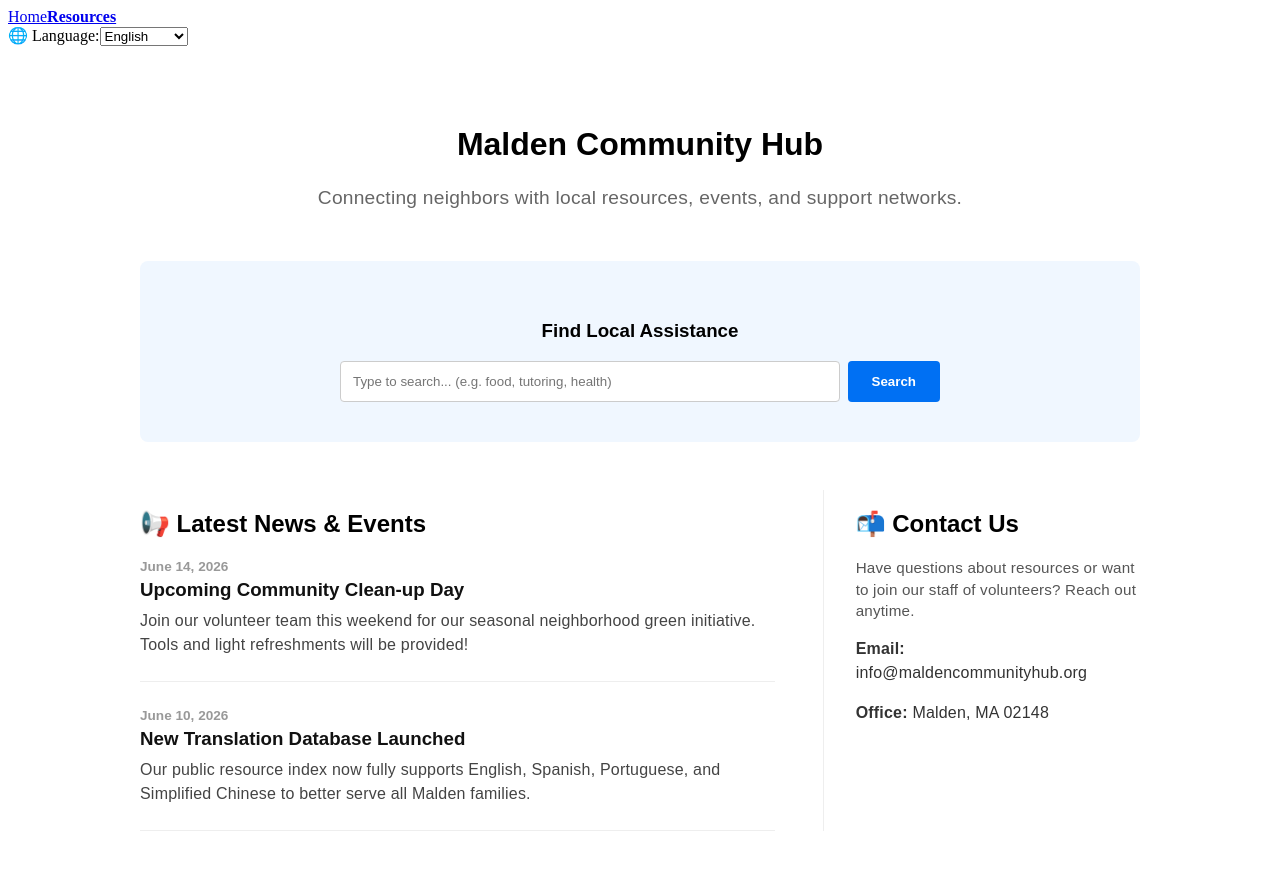
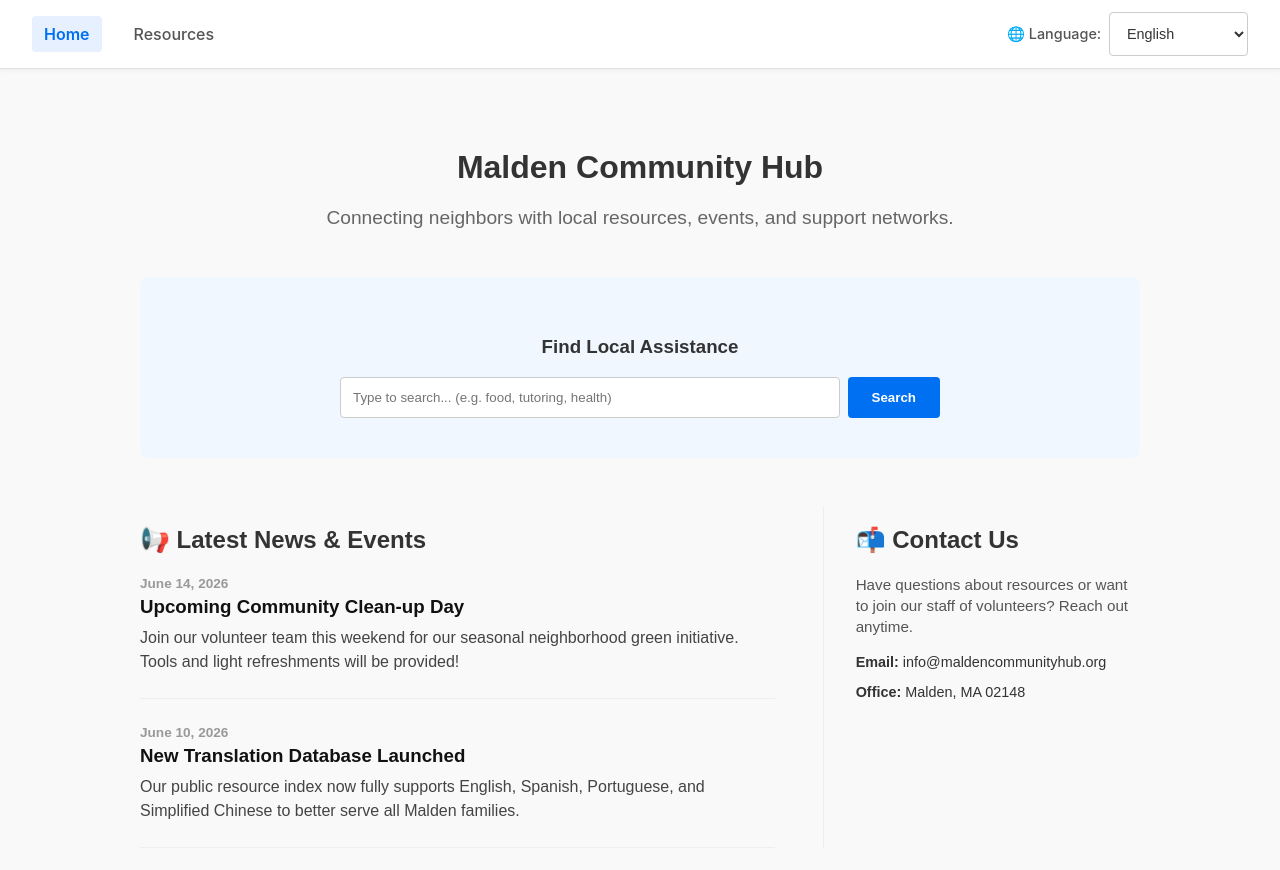
Before and after one commit to diotte-am/malden-community-coalition, a React (Vite) app: page / in a window 1280 px wide. Shown: the top 870 px of the page. Built offline with nearby package versions, Linux system fonts and the light colour scheme.

Commit message:
adding navbar

```diff
--- a/src/App.jsx
+++ b/src/App.jsx
@@ -1,28 +1,16 @@
 import React from 'react';
-import { HashRouter as Router, Routes, Route, Link } from 'react-router-dom';
-import { useTranslation } from 'react-i18next';
+import { HashRouter as Router, Routes, Route } from 'react-router-dom';
 
-// 1. Import your brand new component
-import LanguageSelector from './components/LanguageSelector';
+import Navbar from './components/Navbar';
 import Home from './pages/Home';
 import Resources from './pages/Resources';
 
 export default function App() {
-  const { t } = useTranslation();
-
   return (
     <Router>
       <div className="app-container">
 
-        <nav className="navbar" aria-label="Main Directory Navigation">
-          <div className="nav-links">
-            <Link to="/">{t('nav.home', 'Home')}</Link>
-            <Link to="/resources" style={{ fontWeight: 'bold' }}>
-              {t('nav.resources', 'Resources')}
-            </Link>
-          </div>
-          <LanguageSelector />
-        </nav>
+        <Navbar />
 
         <main id="main-content">
           <Routes>
--- /dev/null
+++ b/src/components/Navbar.jsx
@@ -0,0 +1,33 @@
+import React from 'react';
+import { Link, useLocation } from 'react-router-dom';
+import { useTranslation } from 'react-i18next';
+import LanguageSelector from './LanguageSelector';
+
+export default function Navbar() {
+  const { t } = useTranslation();
+  const location = useLocation();
+
+  // Helper function to apply an active style class to the tab the user is currently visiting
+  const getLinkClass = (path) => {
+    return location.pathname === path ? 'nav-link active-link' : 'nav-link';
+  };
+
+  return (
+    <nav className="navbar" aria-label="Main Directory Navigation">
+      {/* Left Container: Navigation Tabs / Links */}
+      <div className="nav-links-container">
+        <Link to="/" className={getLinkClass('/')}>
+          {t('nav.home', 'Home')}
+        </Link>
+        <Link to="/resources" className={getLinkClass('/resources')}>
+          {t('nav.resources', 'Resources')}
+        </Link>
+      </div>
+
+      {/* Right Container: Pushed completely to the top right corner */}
+      <div className="navbar-right-panel">
+        <LanguageSelector />
+      </div>
+    </nav>
+  );
+}
--- a/src/index.css
+++ b/src/index.css
@@ -1,133 +1,114 @@
-esources-page {
-  max-width: 1200px;
-  margin: 0 auto;
-  padding: 2rem 0;
+/* Global Reset & Base Theme Variables */
+:root {
+  --bg-color: #f9f9f9;
+  --card-bg: #ffffff;
+  --border-color: #e0e0e0;
+  --text-main: #333333;
+  --text-muted: #555555; /* Darkened slightly from #666 for WCAG 4.5:1 contrast compliance */
+  --primary-color: #0070f3;
+  --focus-ring: #ffbf47;  /* High-visibility gold for keyboard users */
 }
 
-h1 {
-  font-size: 2rem; /* Exactly 2x the user's default preferred text size */
+body {
+  margin: 0;
+  font-family: -apple-system, BlinkMacSystemFont, 'Segoe UI', Roboto, sans-serif;
+  background-color: var(--bg-color);
+  color: var(--text-main);
 }
 
-p {
-  font-size: 1rem;
-  line-height: 1.5; /* WCAG standard: line-height should be at least 1.5 for readability */
-  letter-spacing: 0.0125em; /* Gives text slight breathing room */
+/* Global Shell Layout */
+.app-container {
+  min-height: 100vh;
 }
 
-.search-controls {
+/* Modern Toolbar Layout */
+.navbar {
   display: flex;
-  gap: 1rem;
-  margin-bottom: 2rem;
-  flex-wrap: wrap;
+  justify-content: space-between; /* Pushes links to the left, language picker to the far right */
+  align-items: center;
+  padding: 0.75rem 2rem;
+  background-color: var(--card-bg);
+  border-bottom: 1px solid var(--border-color);
+  box-shadow: 0 2px 4px rgba(0, 0, 0, 0.04);
 }
 
-.search-controls select {
-  flex: none;
-  min-width: 180px;
+/* Left Links Container */
+.nav-links-container {
+  display: flex;
+  gap: 1.25rem;
 }
 
-.resources-grid {
-  display: grid;
-  grid-template-columns: repeat(auto-fill, minmax(300px, 1fr));
-  gap: 1.5rem;
+/* Base styling for interactive tabs (removing the raw blue underlined style) */
+.nav-link {
+  text-decoration: none;
+  color: var(--text-muted);
+  font-size: 1rem;
+  font-weight: 500;
+  padding: 0.5rem 0.75rem;
+  border-radius: 4px;
+  transition: color 0.2s ease, background-color 0.2s ease;
 }
 
-.resource-card {
-  border: 1px solid var(--border-color);
-  border-radius: 8px;
-  padding: 1.5rem;
-  box-shadow: 0 2px 4px rgba(0, 0, 0, 0.05);
-  background-color: var(--card-bg);
+/* Hover State */
+.nav-link:hover {
+  color: var(--text-main);
+  background-color: #f0f0f0;
 }
 
-.category-badge {
-  font-size: 0.75rem;
-  background-color: var(--accent-blue-bg);
-  color: var(--accent-blue);
-  padding: 0.25rem 0.5rem;
-  border-radius: 4px;
-  font-weight: bold;
+/* Active State (highlights exactly which tab page is currently loaded) */
+.nav-link.active-link {
+  color: var(--primary-color);
+  background-color: #e6f0ff;
+  font-weight: 600;
 }
 
-.resource-card h3 {
-  margin: 0.5rem 0;
+/* Right Panel Layout Placement */
+.navbar-right-panel {
+  display: flex;
+  align-items: center;
 }
 
-.resource-desc {
-  color: #444;
-  font-size: 0.95rem;
-  line-height: 1.5;
+/* Language Selection Area */
+.language-selector-wrapper {
+  display: flex;
+  align-items: center;
+  gap: 0.5rem;
 }
 
-.card-divider {
-  border: 0;
-  border-top: 1px solid #eee;
-  margin: 1rem 0;
+.language-label {
+  font-size: 0.9rem;
+  color: var(--text-muted);
+  font-weight: 500;
 }
 
-.contact-details {
-  font-size: 0.85rem;
-  color: var(--text-muted);
-  display: flex;
-  flex-direction: column;
-  gap: 0.35rem;
+.lang-select {
+  padding: 0.4rem 2rem 0.4rem 0.8rem;
+  border-radius: 4px;
+  border: 1px solid #ccc;
+  background-color: var(--card-bg);
+  font-size: 0.9rem;
+  color: var(--text-main);
+  cursor: pointer;
+  min-height: 44px; /* WCAG standard minimum touch-target size for mobile/accessibility panels */
 }
 
-.card-action-btn {
-  display: inline-block;
-  background-color: var(--primary-color);
-  color: #fff;
-  padding: 0.4rem 0.8rem;
-  border-radius: 4px;
-  text-decoration: none;
-  font-weight: 500;
-  margin-top: 0.5rem;
+/* ♿ KEYBOARD FOCUS INDICATOR (Crucial for Accessibility) */
+input:focus-visible,
+select:focus-visible,
+a:focus-visible,
+button:focus-visible {
+  outline: 3px solid var(--focus-ring);
+  outline-offset: 2px;
 }
 
-.no-results {
-  grid-column: 1 / -1;
-  text-align: center;
-  color: var(--text-muted);
-  padding: 3rem;
-}
-
-/* Automatically handle users who need High Contrast Mode (e.g., Color Blindness/Low Vision) */
+/* ♿ HIGH CONTRAST MEDIA QUERY */
 @media (prefers-contrast: more) {
   :root {
     --bg-color: #ffffff;
     --card-bg: #ffffff;
     --text-main: #000000;
-    --text-muted: #222222;
-    --primary-color: #0044cc; /* Deepened blue for strict contrast ratios */
+    --text-muted: #111111;
+    --primary-color: #0044cc;
     --border-color: #000000;
   }
-
-  .resource-card {
-    border: 2px solid #000000; /* Thicker borders to distinguish layout sections */
-  }
 }
-
-/* Automatically stop animations for users with vestibular/motion disorders */
-@media (prefers-reduced-motion: reduce) {
-  * {
-    animation-duration: 0.01ms !important;
-    animation-iteration-count: 1 !important;
-    transition-duration: 0.01ms !important;
-    scroll-behavior: auto !important;
-  }
-}
-
-/* Style what interactive elements look like when tabbed onto via keyboard */
-input:focus,
-select:focus,
-a:focus,
-button:focus {
-  outline: 3px solid #ffbf47; /* High-visibility gold outline */
-  outline-offset: 2px;       /* Pushes the outline slightly away from the element so it doesn't blur */
-}
-
-/* Optional clean-up: Only show the heavy outline if they are actually using a keyboard */
-:focus-visible {
-  outline: 3px solid #ffbf47;
-  outline-offset: 2px;
-}
```
